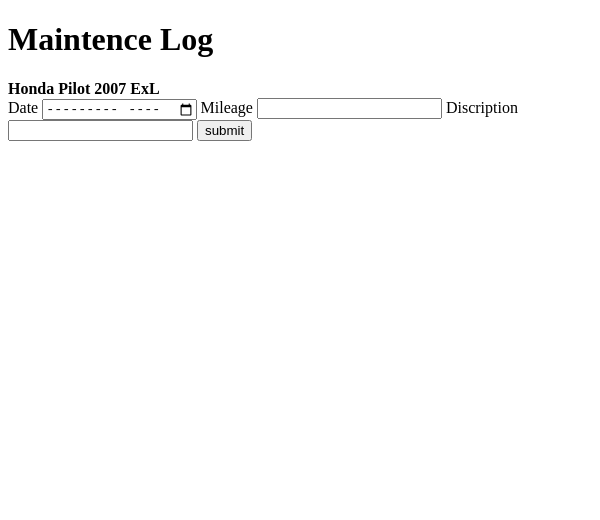
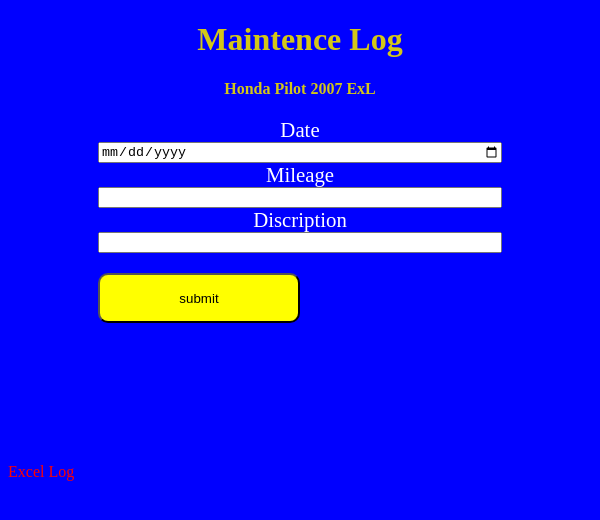
Before and after one commit to WebDesign-MultiMedia/Maintence_Log-Honda-Pilot-07-ExL, a plain HTML site: page index.html in a window 600 px wide. Drawn offline with Linux system fonts and the light colour scheme.

Commit message:
Add files via upload

```diff
--- a/index.html
+++ b/index.html
@@ -3,37 +3,46 @@
 <head>
     <meta charset="UTF-8">
     <meta name="viewport" content="width=device-width, initial-scale=1.0">
+    <link rel="stylesheet" href="style.css">
     <title>Document</title>
 </head>
 <body>
 
+        <div class="header">
         <h1>Maintence Log</h1>
             <b>Honda Pilot 2007 ExL</b>
-
+        </div>
             <form name="submit-to-google-sheet">
+              <!--DATA-->
                     <label for="">Date</label>
-                    <input type="month" name="Date">
+                    <input type="date" name="Date">
+              <!--MILEAGE-->
 
                     <label for="">Mileage</label>
                     <input type="number" name="Mileage">
 
-                    <label for="">Discription</label>
+              <!--DISCRIPTION-->
+                    <label for="Dis">Discription</label>
                     <input type="text" name="Discription">
-
-
-                    <input type="submit" value="submit" name="submit">
+              <!--SUBMIT BUTTON-->
+                    <input id="submit" type="submit" value="submit" name="submit">
+                    <span id="success"> </span>
                 </form>
 
-
+             <div class="log">
+              <a href="https://docs.google.com/spreadsheets/d/1YAN2-XAo0oKDDBzjO5AIPR0XLhmM7tVlTM7vXzM9N5c/edit?usp=sharing">Excel Log</a>
+             </div>
 
                   <script>
                     const scriptURL = 'https://script.google.com/macros/s/AKfycbyU5izExxVSWew_P-EXn0B-LM9C699xL23wVE_d_uKPII2c20yC7rAIDnczh8mUfh2b/exec'
                     const form = document.forms['submit-to-google-sheet']
-
+                    const success = document.getElementById("success");
                     form.addEventListener('submit', e => {
                       e.preventDefault()
                       fetch(scriptURL, { method: 'POST', body: new FormData(form)})
-                        .then(response => console.log('Success!', response))
+                        .then(response =>{
+                            success.innerHTML="Succesfully Submitted !"
+                        })
                         .catch(error => console.error('Error!', error.message))
                     })
                   </script>
--- /dev/null
+++ b/style.css
@@ -0,0 +1,63 @@
+/* Extra small devices (phones, 600px and down) */
+@media only screen and (max-width: 600px) {
+    body{
+        background-color: #0E0E52;
+    }
+
+    /* HEADER*/
+        .header{
+            text-align: center;
+        }
+        .header, h1, b{
+            color: #d3c618;
+        }
+
+
+    /* FORM */
+
+    form{
+        display: flex;
+        justify-content: center;
+        flex-direction: column;
+        padding: 90px;
+        position: relative;
+        bottom: 70px;
+    }
+
+    form label{
+        color: white;
+        text-align: center;
+        font-size: 1.3em;
+    }
+
+    #submit{
+        position: relative;
+        top: 20px;
+        background-color: yellow;
+        width: 50%;
+        height: 50px;
+        border-radius: 10px;
+    }
+    #submit:hover{
+        background-color: rgb(180, 180, 51);
+        color: white;
+    }
+
+    /* Excel Link */
+   .log, a{
+        color: red;
+        text-decoration: none;
+        text-align: left;
+
+     }
+
+
+
+}
+
+/* Small devices (portrait tablets and large phones, 600px and up) */
+@media only screen and (min-width: 600px) {
+    body{
+        background-color: blue;
+    }
+}
```
